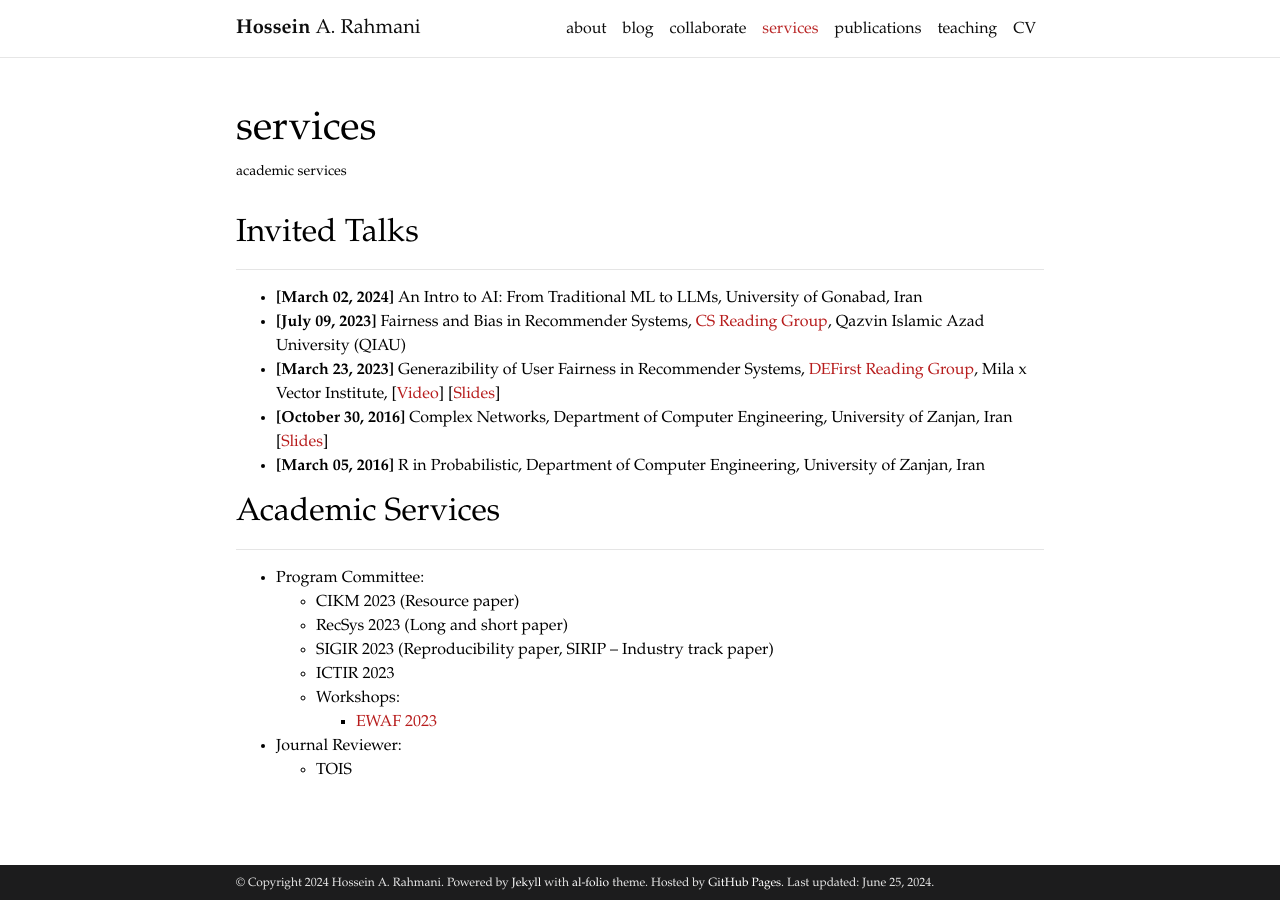
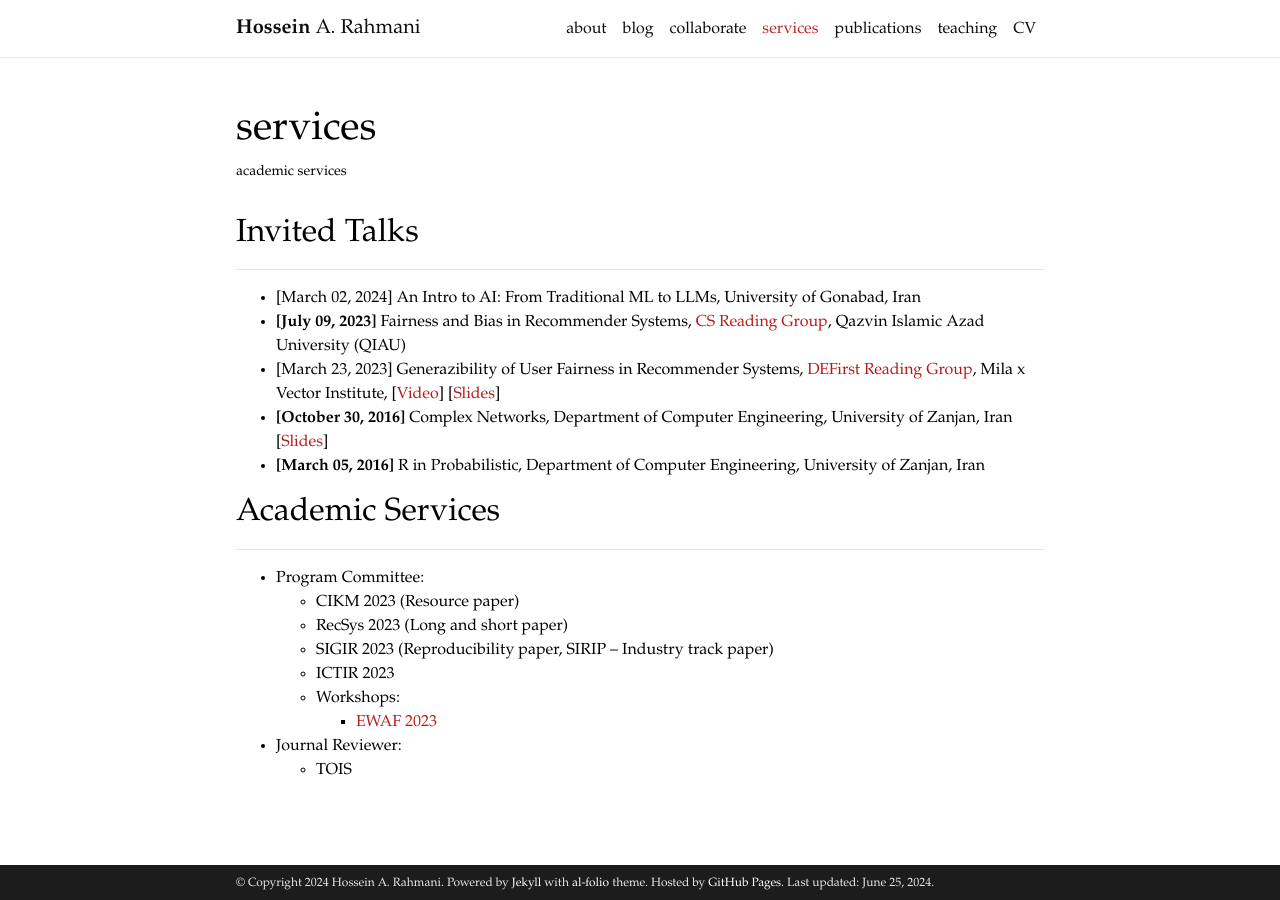
Before and after one commit to rahmanidashti/rahmanidashti.github.io, a Jekyll site: the page built from _pages/services.md, in a window 1280 px wide. Built offline with Jekyll 4.4.1, drawn with Linux system fonts in a browser that asks for light colours; comment, search, counter and statistics services are not loaded; a style sheet for code colours, icons or effects is not loaded.

Commit message:
Update services.md

```diff
--- a/_pages/services.md
+++ b/_pages/services.md
@@ -11,9 +11,9 @@
 
 <!-- - Generazibility of User Fairness in Recommender Systems, <a href="https://noon-cobbler-caa.notion.site/DEFirst-Reading-Group-23c288b0cdc540aea53bf7960754ba21">DEFirst Reading Group</a>, Mila x Vector Institute, March 23, 2023, [<a href="https://www.youtube.com/watch?v=k4u5rih4zVM">Video</a>] [<a href="https://www.slideshare.net/SaeedRahmani9/generalizibilityfairness-defirst-reading-group">Slides</a>] -->
 
-- <span class="font-weight-bold">[March 02, 2024]</span> An Intro to AI: From Traditional ML to LLMs, University of Gonabad, Iran
+- [March 02, 2024] An Intro to AI: From Traditional ML to LLMs, University of Gonabad, Iran
 - <span class="font-weight-bold">[July 09, 2023]</span> Fairness and Bias in Recommender Systems, <a href="https://sites.google.com/view/cs-reading-group/home">CS Reading Group</a>, Qazvin Islamic Azad University (QIAU)
-- <span class="font-weight-bold">[March 23, 2023]</span> Generazibility of User Fairness in Recommender Systems, <a href="https://noon-cobbler-caa.notion.site/DEFirst-Reading-Group-23c288b0cdc540aea53bf7960754ba21">DEFirst Reading Group</a>, Mila x Vector Institute, [<a href="https://www.youtube.com/watch?v=k4u5rih4zVM">Video</a>] [<a href="https://www.slideshare.net/SaeedRahmani9/generalizibilityfairness-defirst-reading-group">Slides</a>]
+- [March 23, 2023] Generazibility of User Fairness in Recommender Systems, <a href="https://noon-cobbler-caa.notion.site/DEFirst-Reading-Group-23c288b0cdc540aea53bf7960754ba21">DEFirst Reading Group</a>, Mila x Vector Institute, [<a href="https://www.youtube.com/watch?v=k4u5rih4zVM">Video</a>] [<a href="https://www.slideshare.net/SaeedRahmani9/generalizibilityfairness-defirst-reading-group">Slides</a>]
 - <span class="font-weight-bold">[October 30, 2016]</span> Complex Networks, Department of Computer Engineering, University of Zanjan, Iran [<a href="https://www.slideshare.net/SaeedRahmani9/introduction-to-complex-networks-77679817">Slides</a>]
 - <span class="font-weight-bold">[March 05, 2016]</span> R in Probabilistic, Department of Computer Engineering, University of Zanjan, Iran
 
```
